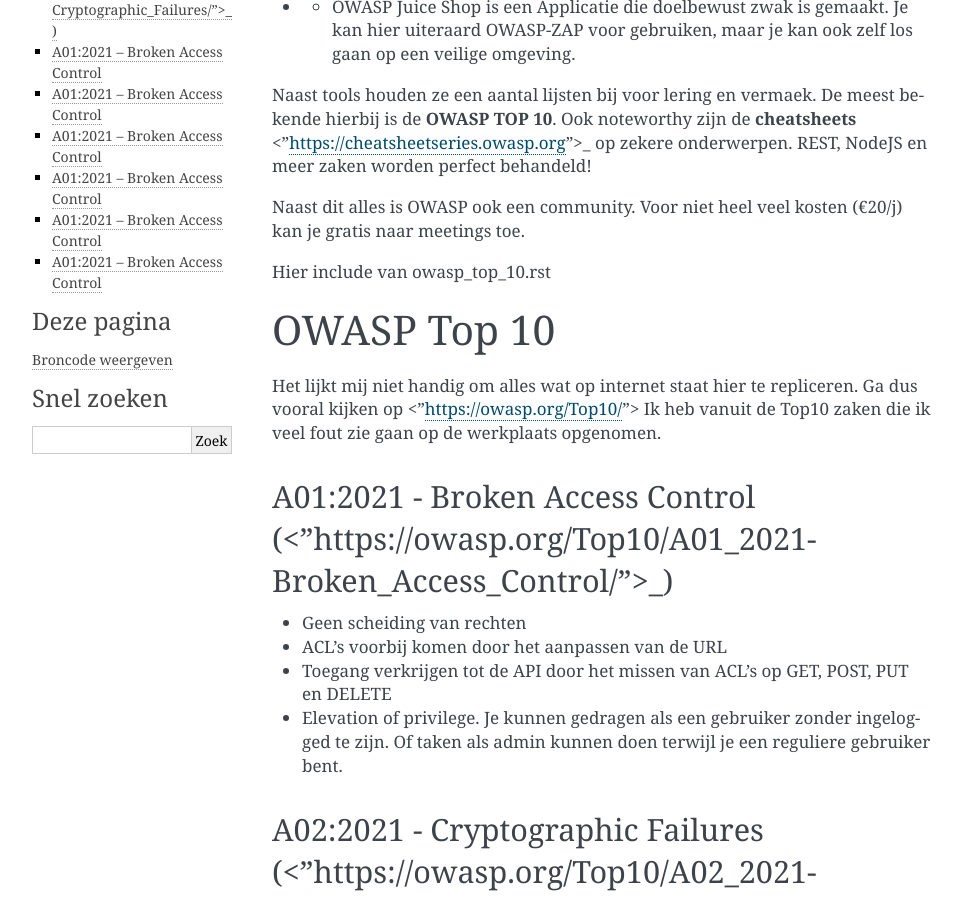
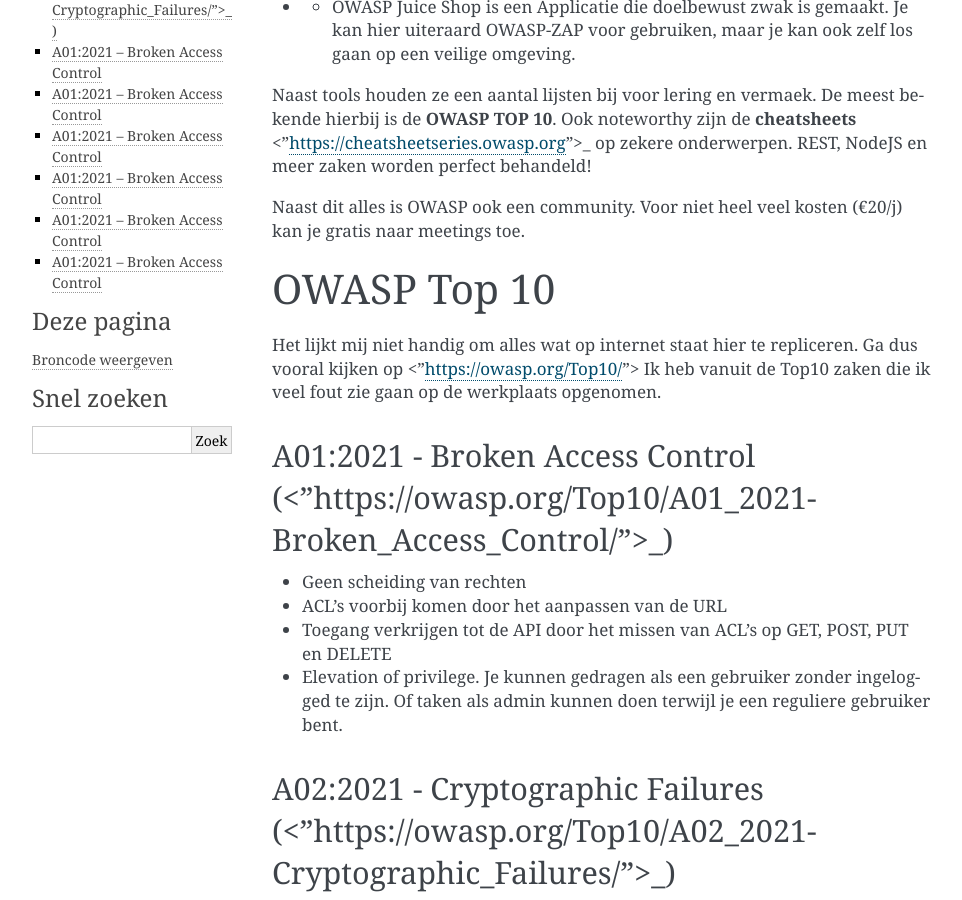
Before and after one commit to diederiknl/bookmaker, a Sphinx documentation site: the page built from source/week_2/owasp.rst, in a window 1280 px wide and 900 px high, scrolled down 368 px. Shown: the whole window, without its empty margins (148-1110 px from the left). Built offline with Sphinx 7.4.7, drawn with Linux system fonts in a browser that asks for light colours.

Commit message:
Opschonen
Opschonen

```diff
--- a/source/week_2/OWASP/owasp.rst
+++ b/source/week_2/owasp.rst
@@ -12,6 +12,4 @@
 
 Naast dit alles is OWASP ook een community. Voor niet heel veel kosten (€20/j) kan je gratis naar meetings toe.
 
-Hier include van owasp_top_10.rst
-
 .. include :: owasp_top_10.rst
--- a/source/week_2/week_2.rst
+++ b/source/week_2/week_2.rst
@@ -8,6 +8,4 @@
 
 Deze week
 
-Hier include van OWASP/owasp.rst
-
-.. include :: ./OWASP/owasp.rst
+.. include :: owasp.rst
```
Also changed, not shown: source/week_2/images/owasp_logo.png (renamed from source/week_2/OWASP/images/owasp_logo.png), source/week_2/owasp_top_10.rst (renamed from source/week_2/OWASP/owasp_top_10.rst).
